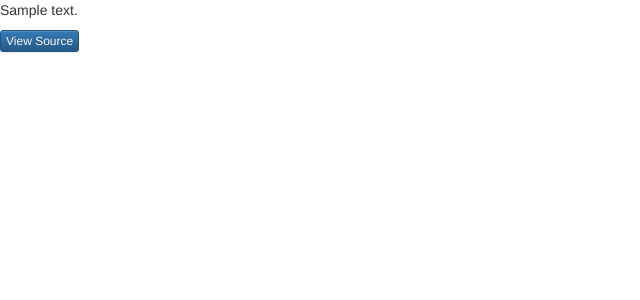
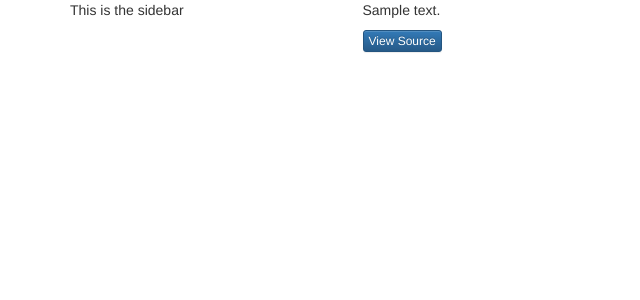
Before and after one commit to Kromey/worldwiki, a Django app: a page that uses templates/base.html in a window 1280 px wide. Shown: the top 300 px of the page, without its empty margins (0-640 px from the left). Run offline with Django 3.2, Linux system fonts and the light colour scheme; tables that the repository leaves empty hold one stand-in row (values such as "Sample post").

Commit message:
Add wiki_sidebar context processor
Gives us easy access to the sidebar and to helper variables as well to assist in page layout

```diff
--- a/langthil/settings.py
+++ b/langthil/settings.py
@@ -65,6 +65,7 @@ TEMPLATES = [
                 'django.template.context_processors.request',
                 'django.contrib.auth.context_processors.auth',
                 'django.contrib.messages.context_processors.messages',
+                'wiki.context_processors.wiki_sidebar',
             ],
         },
     },
--- a/templates/base.html
+++ b/templates/base.html
@@ -20,7 +20,14 @@
 		<![endif]-->
 	</head>
 	<body>
-		{% block content %}Hello, world!{% endblock content %}
+		<div class="container">
+			<div class="row">
+				<div class="{{ sidebar_class }}">{{ sidebar_content }}</div>
+				<div class="{{ content_class }}">
+					{% block content %}Hello, world!{% endblock content %}
+				</div>
+			</div>
+		</div>
 
 		<!-- jQuery (necessary for Bootstrap's JavaScript plugins) -->
 		<script src="/js/jquery.min.js"></script>
--- /dev/null
+++ b/wiki/context_processors.py
@@ -0,0 +1,6 @@
+def wiki_sidebar(request):
+    return {
+            'sidebar_content': 'This is the sidebar',
+            'sidebar_class': 'sidebar col-md-3',
+            'content_class': 'content col-md-9',
+            }
```
